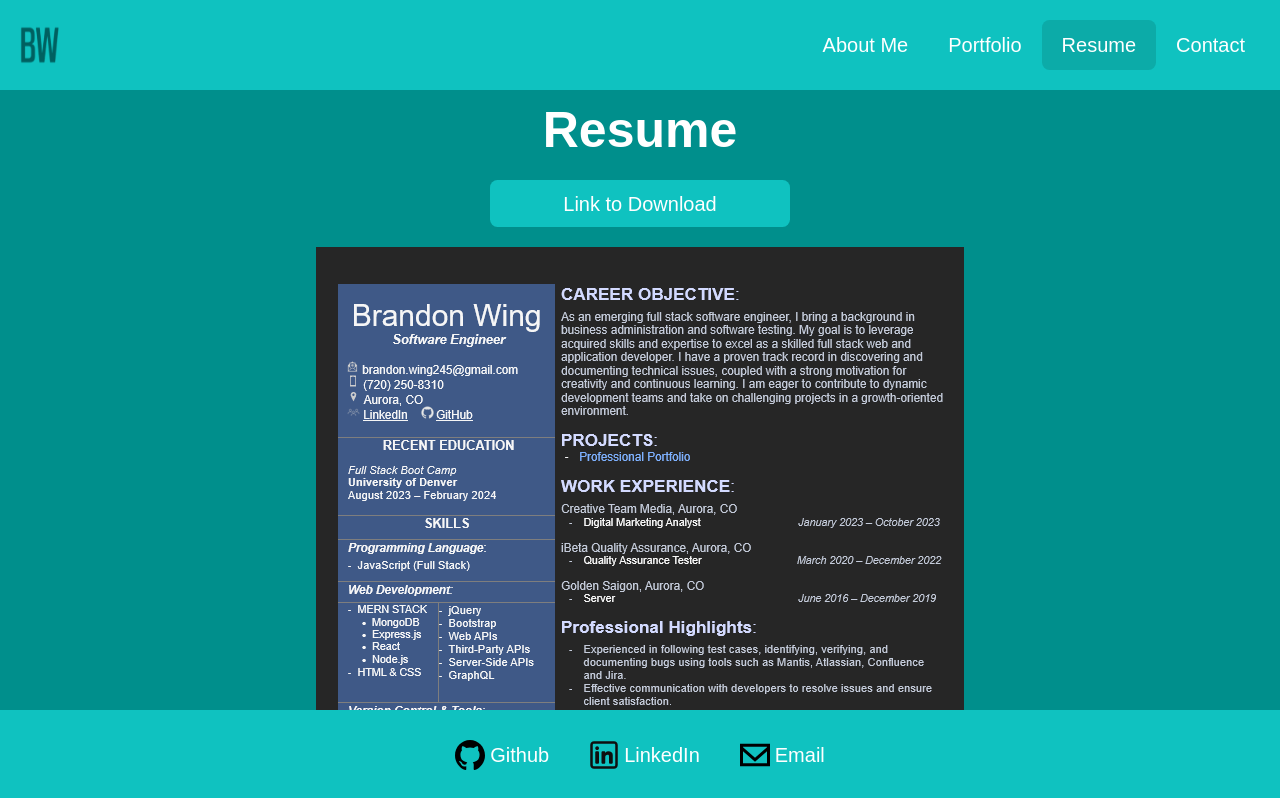
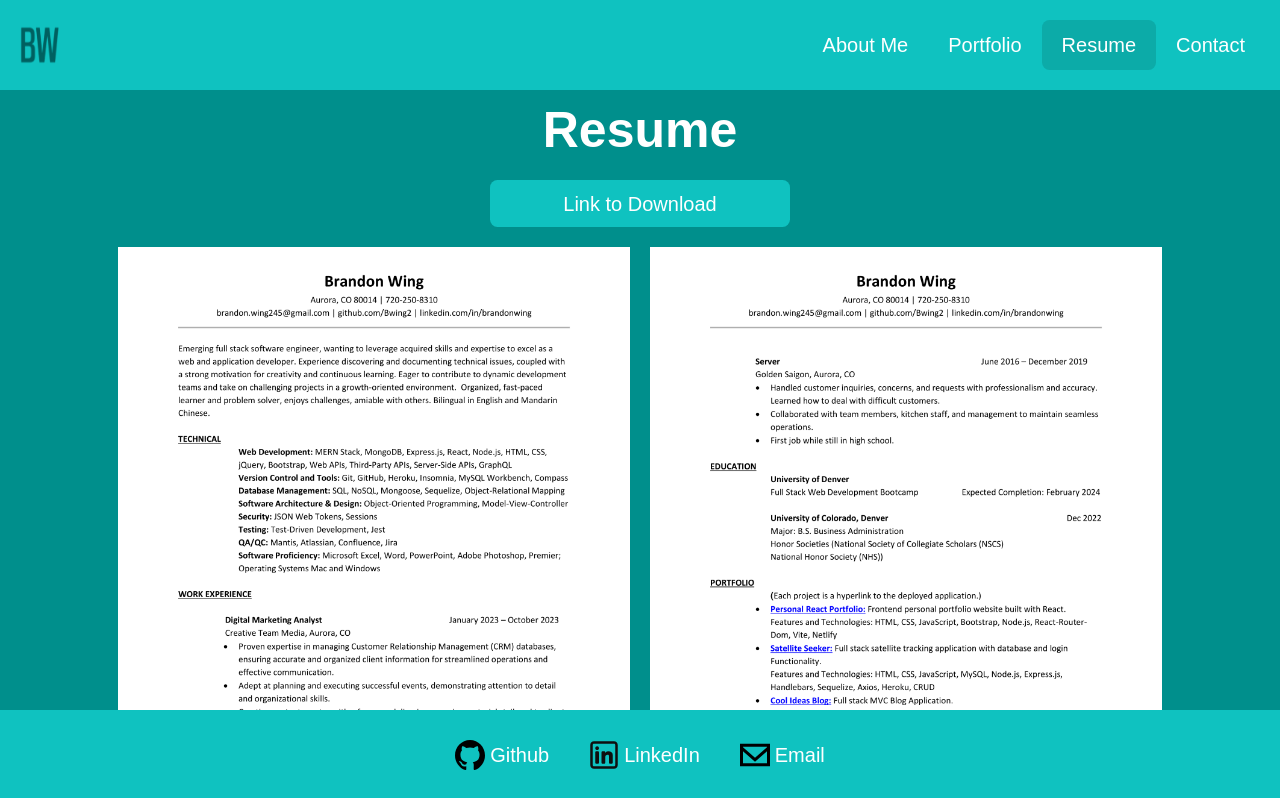
Before and after one commit to Bwing2/brandon-react-portfolio, a React (Vite) app: page /resume in a window 1280 px wide. Shown: the top 798 px of the page. Built offline with nearby package versions, Linux system fonts and the light colour scheme.

Commit message:
Changed resume image and formatting.

```diff
--- a/src/App.css
+++ b/src/App.css
@@ -150,16 +150,24 @@
 .resume-download {
   display: flex;
   justify-content: center;
+  flex-direction: row;
 }
 
 .resume-div {
   width: 80%;
+  gap: 20px;
+  align-items: center;
   margin: 0 auto;
 }
 
 .resume-download {
   max-width: 300px;
   margin: 20px auto;
+}
+
+.resume-img {
+  width: 50%;
+  height: auto;
 }
 
 @media (max-width: 850px) {
@@ -192,37 +200,37 @@
   }
 
   .project-0 {
-    background: var(--bkgrd-style), url('./images/sat_seeker.png');
+    background: var(--bkgrd-style), url("./images/sat_seeker.png");
     background-size: cover;
     background-position: center;
   }
 
   .project-1 {
-    background: var(--bkgrd-style), url('./images/dota_api_website.png');
+    background: var(--bkgrd-style), url("./images/dota_api_website.png");
     background-size: cover;
     background-position: center;
   }
 
   .project-2 {
-    background: var(--bkgrd-style), url('./images/mvc_blog_homepage.png');
+    background: var(--bkgrd-style), url("./images/mvc_blog_homepage.png");
     background-size: cover;
     background-position: center;
   }
 
   .project-3 {
-    background: var(--bkgrd-style), url('./images/rocket_launch_info.png');
+    background: var(--bkgrd-style), url("./images/rocket_launch_info.png");
     background-size: cover;
     background-position: center;
   }
 
   .project-4 {
-    background: var(--bkgrd-style), url('./images/get_route_nosql.png');
+    background: var(--bkgrd-style), url("./images/get_route_nosql.png");
     background-size: cover;
     background-position: center;
   }
 
   .project-5 {
-    background: var(--bkgrd-style), url('./images/weather_app.png');
+    background: var(--bkgrd-style), url("./images/weather_app.png");
     background-size: cover;
     background-position: center;
   }
@@ -232,6 +240,10 @@
   }
 
   /* Resume Page */
+  .resume-div {
+    flex-direction: column;
+  }
+
   .resume-img {
     width: 100%;
   }
--- a/src/pages/Resume.jsx
+++ b/src/pages/Resume.jsx
@@ -1,17 +1,19 @@
-import resume from '../images/resume.png';
+import resume1 from "../images/updated_resume1.png";
+import resume2 from "../images/updated_resume2.png";
 
 export default function Resume() {
   return (
     <div className="resume-container">
       <h1>Resume</h1>
       <a
-        href="https://drive.google.com/file/d/1Ifvqx7Llv6bZdUzZ-7GrFZAN0ljhKpro/view?usp=sharing"
+        href="https://drive.google.com/file/d/1XzM6frkWGmWvREg7dCH1rdBRsF9zRSaO/view?usp=sharing"
         className="btn custom-button-color resume-download"
       >
         Link to Download
       </a>
       <div className="resume-div">
-        <img src={resume} alt="Resume Image" className="resume-img"></img>
+        <img src={resume1} alt="Resume Image 1" className="resume-img"></img>
+        <img src={resume2} alt="Resume Image 2" className="resume-img"></img>
       </div>
     </div>
   );
```
Also changed, not shown: src/images/updated_resume1.png (added), src/images/updated_resume2.png (added).
